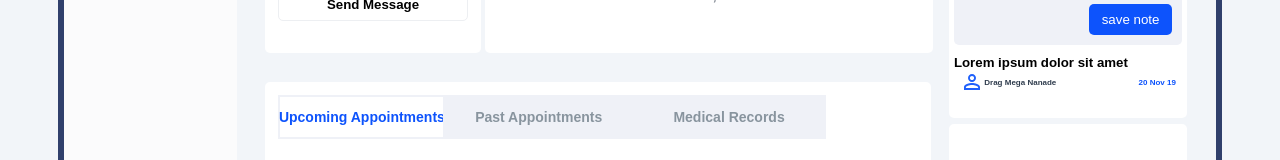
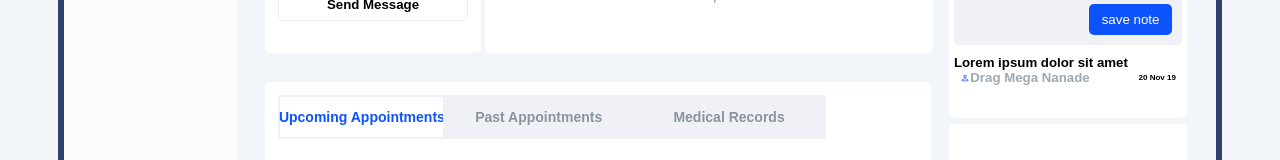
Before and after one commit to rajeshmn47/assignment, a React (Create React App) app: page / in a window 1280 px wide. Shown: the part 381-541 px from the top of the page. Built offline with nearby package versions, Linux system fonts and the light colour scheme; no server answers.

Commit message:
last commit

```diff
--- a/src/rightbar.js
+++ b/src/rightbar.js
@@ -116,9 +116,9 @@ export const Rightbar=({patient})=>{
 </div>
 <h5 style={{marginTop:'10px'}}>Lorem ipsum dolor sit amet</h5>
 <div style={{display:'flex',justifyContent:'space-between',padding:'0vmax 0.5vmax',alignItems:'center'}}>
-<h5 style={{color:'#303D4E',display:'flex',alignItems:'center',fontSize:'8px'}}>
-    <PersonOutlineOutlinedIcon style={{color:'#1F60FB',}}/>Drag Mega Nanade</h5>
-<h5 style={{color:'#0D53FC',fontSize:'8px'}}>20 Nov 19</h5>
+<h5 style={{color:'#9EA8AF',display:'flex',alignItems:'center',fontSize:'10xpx'}}>
+    <PersonOutlineOutlinedIcon style={{color:'#1F60FB',fontSize:'10px'}}/>Drag Mega Nanade</h5>
+<h5 style={{color:'#9EA8AF;',fontSize:'8px'}}>20 Nov 19</h5>
 </div>
            </div>
            <div className='bottomrighttwo'>
```
